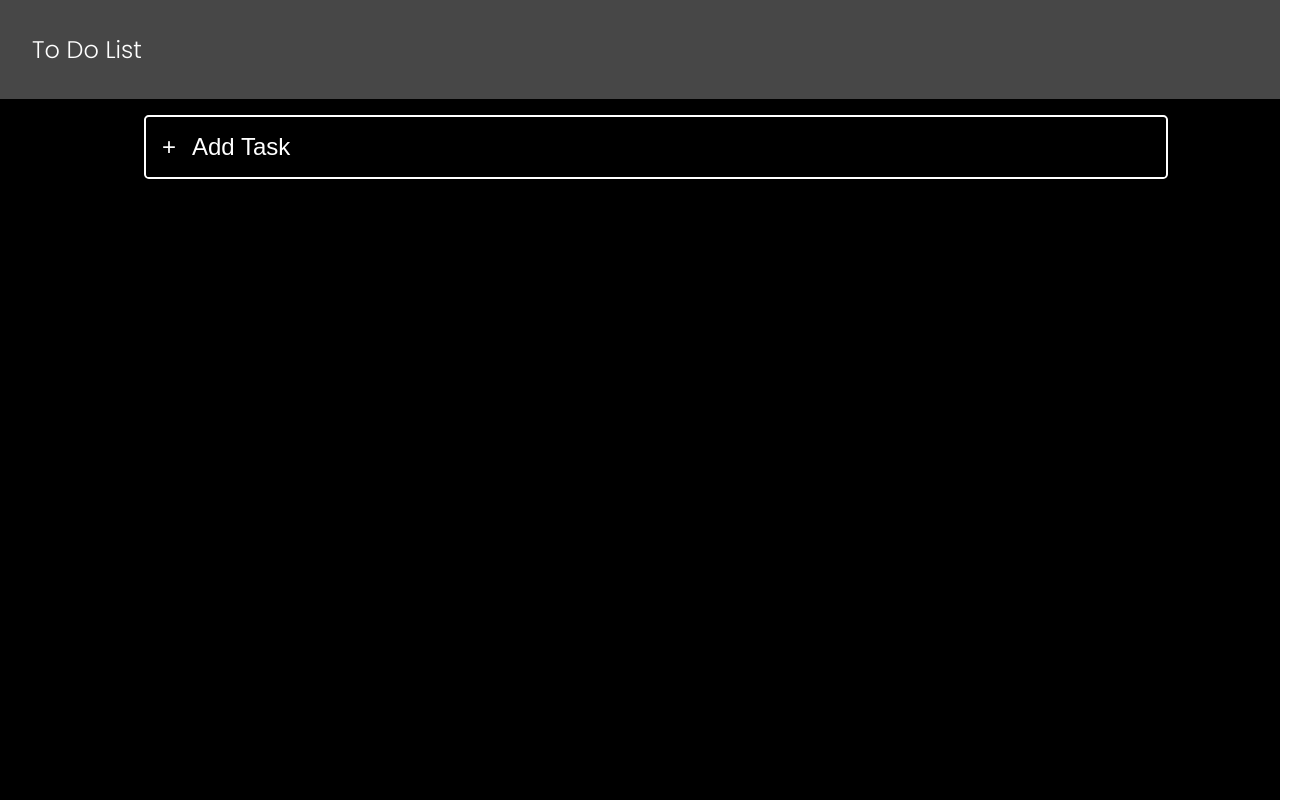
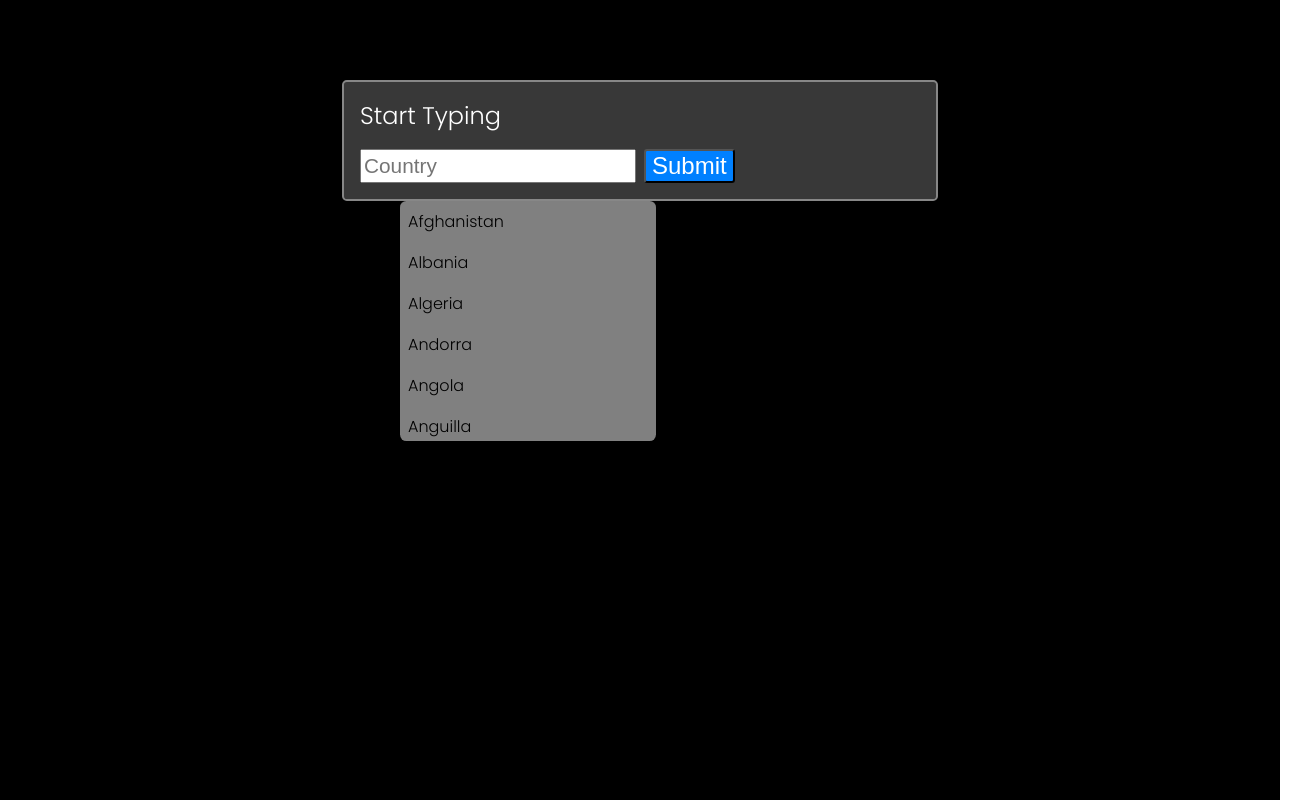
Before and after one commit to Anish-Parkhi/react_daily_ldn, a React (Vite) app: page / in a window 1280 px wide. Shown: the top 800 px of the page, 1312 px wide, since content can reach past the window. Built offline with nearby package versions, Linux system fonts and the light colour scheme.

Commit message:
added the autocomplete component

```diff
--- a/src/App.jsx
+++ b/src/App.jsx
@@ -4,13 +4,14 @@ import PopOver from './components/Popover/PopOver';
 import Accordion from './components/Accordion/Accordion';
 import Navbar from './components/Navbar/Navbar';
 import Scroll from './components/Scroll/Scroll';
+import AutoComplete from './components/AutoComplete/AutoComplete';
 import Todo from './components/Todo/Todo';
 
 function App() {
 
   return (
     <>
-      <Todo />
+      <AutoComplete />
     </>
   );
 }
--- /dev/null
+++ b/src/components/AutoComplete/AutoComplete.jsx
@@ -0,0 +1,41 @@
+import React, { useRef, useState } from 'react';
+import styles from './AutoComplete.module.css';
+import data from './data.jsx';
+
+function AutoComplete() {
+  const inputRef = useRef();
+  const [result, setResult] = useState(data);
+  const handleChange = () => {
+    const value = inputRef.current ? inputRef.current.value : '';
+    setResult(() => {
+      return data.filter((item) =>
+        item.toLowerCase().includes(value.toLowerCase())
+      );
+    });
+  };
+  return (
+    <div className={styles.autoCompleteMainContainer}>
+      <div className={styles.autoCompleteInnerModule}>
+        <div>Start Typing</div>
+        <div className={styles.inputbarWrapperContainer}>
+          <input
+            ref={inputRef}
+            onChange={handleChange}
+            className={styles.inputbarContainer}
+            placeholder="Country"
+          />
+          <button className={styles.buttonContainer}>Submit</button>
+        </div>
+      </div>
+      <div className={styles.resultMainContainer}>
+        {inputRef.current?.value !== ''
+          ? result?.map((item) => {
+              return <div className={styles.innerItemContainer}>{item}</div>;
+            })
+          : null}
+      </div>
+    </div>
+  );
+}
+
+export default AutoComplete;
--- /dev/null
+++ b/src/components/AutoComplete/AutoComplete.module.css
@@ -0,0 +1,46 @@
+.autoCompleteMainContainer {
+  background-color: black;
+  height: 100vh;
+  color: white;
+  padding: 5rem;
+}
+
+.autoCompleteInnerModule {
+  border: 2px solid rgb(135, 135, 135);
+  width: 50%;
+  margin: auto;
+  padding: 1rem;
+  font-size: 1.5rem;
+  border-radius: 0.3rem;
+  background-color: rgb(56, 56, 56);
+}
+.inputbarWrapperContainer {
+  display: flex;
+  flex-direction: row;
+  gap: 0.5rem;
+  margin-top: 1rem;
+}
+
+.inputbarContainer {
+  font-size: 1.3rem;
+}
+.buttonContainer {
+  background-color: #0080ff;
+  color: white;
+  border-radius: 0.2rem;
+  font-size: 1.5rem;
+}
+
+.resultMainContainer {
+  position: absolute;
+  width: 20%;
+  margin-left: 20rem;
+  background-color: grey;
+  color: black;
+  border-radius: 0.4rem;
+  height: 15rem;
+  overflow-y: scroll;
+}
+.innerItemContainer{
+  padding: 0.5rem;
+}
--- /dev/null
+++ b/src/components/AutoComplete/data.jsx
@@ -0,0 +1,226 @@
+var countries = [
+  'Afghanistan',
+  'Albania',
+  'Algeria',
+  'Andorra',
+  'Angola',
+  'Anguilla',
+  'Antigua &amp; Barbuda',
+  'Argentina',
+  'Armenia',
+  'Aruba',
+  'Australia',
+  'Austria',
+  'Azerbaijan',
+  'Bahamas',
+  'Bahrain',
+  'Bangladesh',
+  'Barbados',
+  'Belarus',
+  'Belgium',
+  'Belize',
+  'Benin',
+  'Bermuda',
+  'Bhutan',
+  'Bolivia',
+  'Bosnia &amp; Herzegovina',
+  'Botswana',
+  'Brazil',
+  'British Virgin Islands',
+  'Brunei',
+  'Bulgaria',
+  'Burkina Faso',
+  'Burundi',
+  'Cambodia',
+  'Cameroon',
+  'Canada',
+  'Cape Verde',
+  'Cayman Islands',
+  'Central Arfrican Republic',
+  'Chad',
+  'Chile',
+  'China',
+  'Colombia',
+  'Congo',
+  'Cook Islands',
+  'Costa Rica',
+  'Cote D Ivoire',
+  'Croatia',
+  'Cuba',
+  'Curacao',
+  'Cyprus',
+  'Czech Republic',
+  'Denmark',
+  'Djibouti',
+  'Dominica',
+  'Dominican Republic',
+  'Ecuador',
+  'Egypt',
+  'El Salvador',
+  'Equatorial Guinea',
+  'Eritrea',
+  'Estonia',
+  'Ethiopia',
+  'Falkland Islands',
+  'Faroe Islands',
+  'Fiji',
+  'Finland',
+  'France',
+  'French Polynesia',
+  'French West Indies',
+  'Gabon',
+  'Gambia',
+  'Georgia',
+  'Germany',
+  'Ghana',
+  'Gibraltar',
+  'Greece',
+  'Greenland',
+  'Grenada',
+  'Guam',
+  'Guatemala',
+  'Guernsey',
+  'Guinea',
+  'Guinea Bissau',
+  'Guyana',
+  'Haiti',
+  'Honduras',
+  'Hong Kong',
+  'Hungary',
+  'Iceland',
+  'India',
+  'Indonesia',
+  'Iran',
+  'Iraq',
+  'Ireland',
+  'Isle of Man',
+  'Israel',
+  'Italy',
+  'Jamaica',
+  'Japan',
+  'Jersey',
+  'Jordan',
+  'Kazakhstan',
+  'Kenya',
+  'Kiribati',
+  'Kosovo',
+  'Kuwait',
+  'Kyrgyzstan',
+  'Laos',
+  'Latvia',
+  'Lebanon',
+  'Lesotho',
+  'Liberia',
+  'Libya',
+  'Liechtenstein',
+  'Lithuania',
+  'Luxembourg',
+  'Macau',
+  'Macedonia',
+  'Madagascar',
+  'Malawi',
+  'Malaysia',
+  'Maldives',
+  'Mali',
+  'Malta',
+  'Marshall Islands',
+  'Mauritania',
+  'Mauritius',
+  'Mexico',
+  'Micronesia',
+  'Moldova',
+  'Monaco',
+  'Mongolia',
+  'Montenegro',
+  'Montserrat',
+  'Morocco',
+  'Mozambique',
+  'Myanmar',
+  'Namibia',
+  'Nauro',
+  'Nepal',
+  'Netherlands',
+  'Netherlands Antilles',
+  'New Caledonia',
+  'New Zealand',
+  'Nicaragua',
+  'Niger',
+  'Nigeria',
+  'North Korea',
+  'Norway',
+  'Oman',
+  'Pakistan',
+  'Palau',
+  'Palestine',
+  'Panama',
+  'Papua New Guinea',
+  'Paraguay',
+  'Peru',
+  'Philippines',
+  'Poland',
+  'Portugal',
+  'Puerto Rico',
+  'Qatar',
+  'Reunion',
+  'Romania',
+  'Russia',
+  'Rwanda',
+  'Saint Pierre &amp; Miquelon',
+  'Samoa',
+  'San Marino',
+  'Sao Tome and Principe',
+  'Saudi Arabia',
+  'Senegal',
+  'Serbia',
+  'Seychelles',
+  'Sierra Leone',
+  'Singapore',
+  'Slovakia',
+  'Slovenia',
+  'Solomon Islands',
+  'Somalia',
+  'South Africa',
+  'South Korea',
+  'South Sudan',
+  'Spain',
+  'Sri Lanka',
+  'St Kitts &amp; Nevis',
+  'St Lucia',
+  'St Vincent',
+  'Sudan',
+  'Suriname',
+  'Swaziland',
+  'Sweden',
+  'Switzerland',
+  'Syria',
+  'Taiwan',
+  'Tajikistan',
+  'Tanzania',
+  'Thailand',
+  "Timor L'Este",
+  'Togo',
+  'Tonga',
+  'Trinidad &amp; Tobago',
+  'Tunisia',
+  'Turkey',
+  'Turkmenistan',
+  'Turks &amp; Caicos',
+  'Tuvalu',
+  'Uganda',
+  'Ukraine',
+  'United Arab Emirates',
+  'United Kingdom',
+  'United States of America',
+  'Uruguay',
+  'Uzbekistan',
+  'Vanuatu',
+  'Vatican City',
+  'Venezuela',
+  'Vietnam',
+  'Virgin Islands (US)',
+  'Yemen',
+  'Zambia',
+  'Zimbabwe',
+];
+
+export default countries;
```
